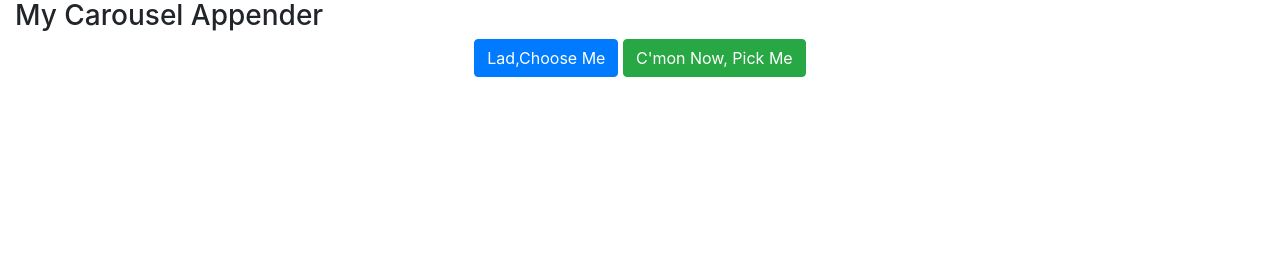
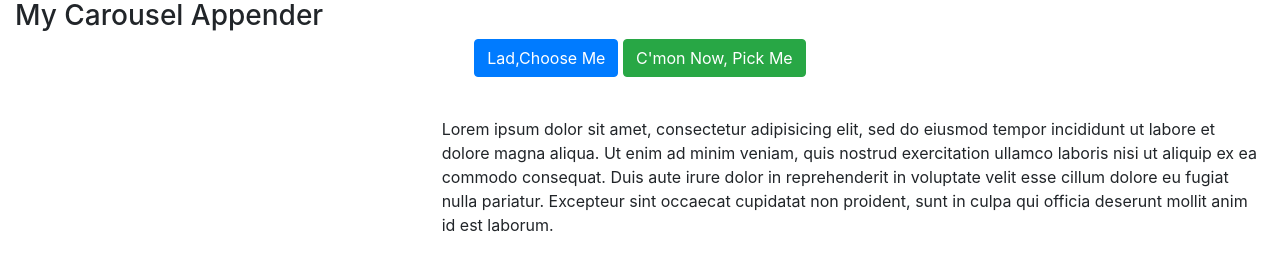
Before and after one commit to Sundaybrian/carousel-appender, a plain HTML site: page index.html in a window 1280 px wide. Drawn offline with Linux system fonts and the light colour scheme.

Commit message:
Add a section for appending images and background images and headers

```diff
--- a/index.html
+++ b/index.html
@@ -63,9 +63,27 @@
   </a>
 
     </div>
+    <!-- carousel ends -->
+
+    <section id="landing2">
+      <div class="row">
+        <h3 id="gameHeaders"></h3>
+        <div class="col-md-4">
+
+        </div>
+
+        <div class="col-md-8">
+          <p>Lorem ipsum dolor sit amet, consectetur adipisicing elit, sed do eiusmod tempor incididunt ut labore et dolore magna aliqua. Ut enim ad minim veniam, quis nostrud exercitation ullamco laboris nisi ut aliquip ex ea commodo consequat. Duis aute
+            irure dolor in reprehenderit in voluptate velit esse cillum dolore eu fugiat nulla pariatur. Excepteur sint occaecat cupidatat non proident, sunt in culpa qui officia deserunt mollit anim id est laborum.</p>
+
+        </div>
+
+      </div>
+    </section>
 
 
   </div>
+  <!-- container ends -->
   <script src="js/jquery-3.2.1.js"></script>
   <script src="js/bootstrap.min.js"></script>
   <script src="js/scripts.js"></script>
```
